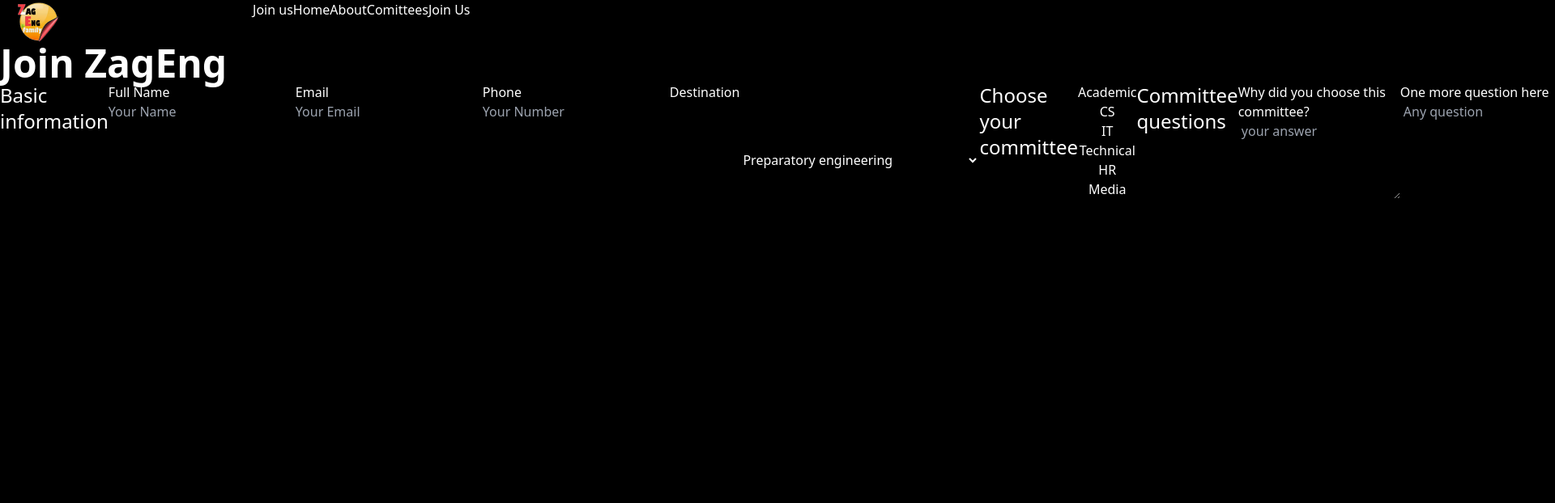
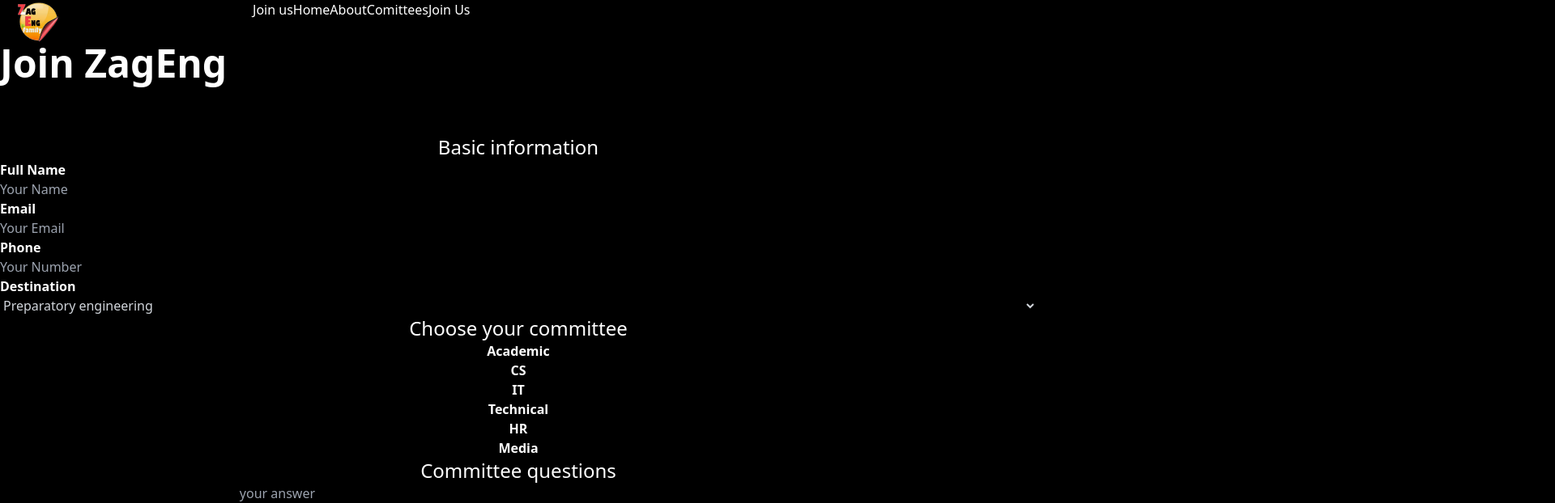
Before and after one commit to ayman-ezzeldin/zageng, a React (Vite) app: page /join in a window 1280 px wide. Shown: the top 622 px of the page at 81% size, 1920 px wide, since content can reach past the window. Built offline with nearby package versions, Linux system fonts and the light colour scheme; a web font is replaced by a local one.

Commit message:
edit JoinZag

```diff
--- a/src/source/Choose2.jsx
+++ b/src/source/CommitteeSelection.jsx
@@ -17,14 +17,14 @@
   };
 
   return (
-    <div className="flex gap-5 justify-center items-start flex-wrap mt-9 sm:mr-[50px]">
-      <h2 className="text-2xl">Choose your committee</h2>
-      <div className="sm:border-l-2 pl-4 sm:pl-5 flex flex-col gap-4 flex-wrap">
+    <div className="grid grid-cols-3 md:grid-cols-8 gap-4 mt-9">
+      <h2 className="text-2xl text-center md:ml-0 md:text-right col-span-3 md:col-span-2 ">Choose your committee</h2>
+      <div className="groupInputs col-span-6 md:border-l-2 pl-2 md:pl-8  w-[86%] mx-auto">
         <div id="commitee" className="grid grid-cols-3 justify-center text-center items-center gap-4 mr-4">
           {committeeMembers.map((committee) => (
             <div
               key={committee.id}
-              className={`committee-member cursor-pointer lg:w-[197px] rounded-md border border-gray-700 px-2 py-4 select-none ${
+              className={`committee-member cursor-pointer lg:w-[197px] rounded-md border border-gray-700 px-2 py-4 font-bold select-none ${
                 selectedCommittee === committee.id ? 'selected' : ''
               }`}
               onClick={() => handleCommitteeClick(committee.id)}
--- a/src/source/JoinZag.jsx
+++ b/src/source/JoinZag.jsx
@@ -1,29 +1,29 @@
-import CommitteeSelection from "./Choose2"
+import CommitteeSelection from "./CommitteeSelection"
 import './App2.css'
 const JoinZagEngPage = () => {
   return (
     <div>
       <div className=" container mx-auto font-mon xl:max-w-[1200px] my-9 text-white bg-black ">
         <h1 className=" text-5xl font-bold ml-4 md:ml-9 pl-4 pt-14 ">Join ZagEng</h1>
-      <form className=" mt-14 mx-auto flex gap-5 justify-center items-center flex-wrap">
-        <div className=" flex gap-5 justify-center items-start flex-wrap">
-          <h2 className="text-2xl sm:ml-[-16px]">Basic information</h2>
-          <div className=" sm:border-l-2 sm:pl-4 sm:ml-7 flex flex-col gap-4" >
-            <div>
-            <label htmlFor="" className=" block ">Full Name</label>
-            <input type="text" placeholder="Your Name" className="w-[300px] ml-2 mt-1 lg:w-[620px] outline-none rounded-md px-2 py-2 bg-black border border-gray-700 " required />
+        <form className=" ">
+          <div className=" grid grid-cols-3 md:grid-cols-8 gap-4 mt-16">
+            <h2 className="text-2xl text-center col-span-2  ">Basic information</h2>
+            <div className="groupInputs col-span-6 md:border-l-2 pl-2 md:pl-8 w-[86%] mx-auto" >
+                <div className="mb-4">
+                  <label htmlFor="" className="block font-bold mb-2 ">Full Name</label>
+                  <input type="text" placeholder="Your Name" className=" bg-black border border-gray-700 shadow appearance-none  rounded w-full py-2 px-3 text-gray-200 leading-tight focus:outline-none focus:shadow-outline " required />
                 </div>
-            <div>
-            <label htmlFor=""  className=" block">Email</label>
-            <input type="email" placeholder="Your Email" className="w-[300px] ml-2 mt-1 lg:w-[620px] outline-none rounded-md px-2 py-2 bg-black border border-gray-700 " required />
+                <div className="mb-4">
+                  <label htmlFor="" className="block font-bold mb-2 ">Email</label>
+                  <input type="email" placeholder="Your Email" className=" bg-black border border-gray-700 shadow appearance-none  rounded w-full py-2 px-3 text-gray-200 leading-tight focus:outline-none focus:shadow-outline " required />
                 </div>
-            <div>
-            <label htmlFor="" className=" block">Phone</label>
-            <input type="tel" placeholder="Your Number" className="w-[300px] ml-2 mt-1 lg:w-[620px] outline-none rounded-md px-2 py-2 bg-black border border-gray-700 " required />
+                <div className="mb-4">
+                  <label htmlFor="" className="block font-bold mb-2 ">Phone</label>
+                  <input type="tel" placeholder="Your Number" className=" bg-black border border-gray-700 shadow  rounded w-full py-2 px-3 text-gray-200 leading-tight focus:outline-none focus:shadow-outline appearance-none  " required />
                 </div>
-            <div className="flex flex-col w-full my-2 py-2">
-          <label className="" >Destination</label>
-          <select className="outline-none rounded-md ml-2 px-2 py-2 bg-black border border-gray-700 w-[300px] lg:w-[620px]" required >
+                <div className="mb-4">
+                  <label htmlFor="" className="block font-bold mb-2 ">Destination</label>
+                  <select className=" bg-black border border-gray-700 shadow  rounded w-full py-2 px-3 text-gray-300 leading-tight focus:outline-none focus:shadow-outline  " required>
                     <option value="Preparatory engineering">Preparatory engineering</option>
                     <option value="Computer and Syatems Engineering">Computer and Syatems Engineering</option>
                     <option value="Electrical Communications Engineer">Electrical Communications Engineer</option>
@@ -40,22 +40,22 @@
             </div>
           </div>
           <CommitteeSelection/>
-        <div className=" flex gap-5 justify-center items-start flex-wrap mt-9">
-          <h2 className="text-2xl sm:ml-[-16px]">Committee questions</h2>
-          <form className=" sm:border-l-2 sm:pl-4 sm:ml-1 sm:mr-6 flex flex-col gap-4 mx-auto" >
+          <div className=" grid grid-cols-3 md:grid-cols-8 gap-4 mt-9">
+            <h2 className="text-2xl text-center col-span-2 ">Committee questions</h2>
+              <div className="groupInputs col-span-6 md:border-l-2 pl-2 md:pl-8 w-[86%]  mx-auto" >
                 <div>
-            <label htmlFor="" className=" block ">Why did you choose this committee?</label>
-            <textarea className=" w-[300px] ml-2 mt-1 lg:w-[620px] outline-none rounded-md px-2 py-2 bg-black border border-gray-700 resize-none "rows="4" placeholder=" your answer"></textarea>
+                  <label htmlFor="" className=" block font-bold mb-2 ">Why did you choose this committee?</label>
+                  <textarea className="  w-[100%] outline-none rounded-md px-2 py-2 bg-black border border-gray-700 resize-none text-gray-200 pl-3 "rows="4" placeholder=" your answer"></textarea>
                 </div>
                 <div>
-            <label htmlFor=""  className=" block">One more question here</label>
-              <textarea className=" w-[300px] ml-2 mt-1 lg:w-[620px] outline-none rounded-md px-2 py-2 bg-black border border-gray-700 resize-none "rows="4" placeholder=" Any question"></textarea>
+                  <label htmlFor=""  className=" block font-bold mb-2">One more question here</label>
+                  <textarea className=" w-[100%] outline-none rounded-md px-2 py-2 bg-black border border-gray-700 resize-none text-gray-200 pl-3 "rows="4" placeholder=" Any question"></textarea>
                 </div>
                 <div>
-            <label htmlFor="" className=" block">Another question</label>
-            <textarea className=" w-[300px] ml-2 mt-1 lg:w-[620px] outline-none rounded-md px-2 py-2 bg-black border border-gray-700 resize-none "rows="1" placeholder=" Any question"></textarea>
+                  <label htmlFor="" className="block font-bold mb-2">Another question</label>
+                  <textarea className=" w-[100%] mb-2 outline-none rounded-md px-2 py-2 bg-black border border-gray-700 resize-none text-gray-200 pl-3 "rows="1" placeholder=" Any question"></textarea>
                 </div>
-          </form>
+              </div>
           </div>
           <div className=" flex flex-col justify-center items-center pt-5 sm:pt-14 w-[300px] mx-auto">
             <p className=" font-medium font-mon text-center text-xl sm:h-[29px] sm:w-[511px] ">Great, you are done! Submit the form now!</p>
@@ -69,3 +69,70 @@
 
 
 export default JoinZagEngPage;
+
+
+
+/*
+
+
+const FormWithSections = () => {
+  return (
+    <>
+      <form action="">
+        <div className="grid grid-cols-1 md:grid-cols-2 gap-4 mt-9">
+          <h1 className=" text-2xl text-center ">this is inputs</h1>
+          <div className="groupInputs md:border-l-2 pl-5 w-[86%] mx-auto">
+            <div className="mb-4">
+              <label className="block text-gray-700 text-sm font-bold mb-2" htmlFor="username">
+                Username
+              </label>
+              <input
+                className=" shadow appearance-none border rounded w-full py-2 px-3 text-gray-700 leading-tight focus:outline-none focus:shadow-outline"
+                id="username"
+                type="text"
+                placeholder="Username"
+              />
+            </div>
+            <div className="mb-4">
+              <label className="block text-gray-700 text-sm font-bold mb-2" htmlFor="username">
+                Username
+              </label>
+              <input
+                className=" shadow appearance-none border rounded w-full py-2 px-3 text-gray-700 leading-tight focus:outline-none focus:shadow-outline"
+                id="username"
+                type="text"
+                placeholder="Username"
+              />
+            </div>
+            <div className="mb-4">
+              <label className="block text-gray-700 text-sm font-bold mb-2" htmlFor="username">
+                Username
+              </label>
+              <input
+                className=" shadow appearance-none border rounded w-full py-2 px-3 text-gray-700 leading-tight focus:outline-none focus:shadow-outline"
+                id="username"
+                type="text"
+                placeholder="Username"
+              />
+            </div>
+            <div className="mb-4">
+              <label className="block text-gray-700 text-sm font-bold mb-2" htmlFor="username">
+                Username
+              </label>
+              <input
+                className=" shadow appearance-none border rounded w-full py-2 px-3 text-gray-700 leading-tight focus:outline-none focus:shadow-outline"
+                id="username"
+                type="text"
+                placeholder="Username"
+              />
+            </div>
+          </div>
+        </div>
+      </form>
+    </>
+  )
+}
+
+export default FormWithSections
+
+*/
```
Lines whose indentation alone changed are shown as unchanged.
